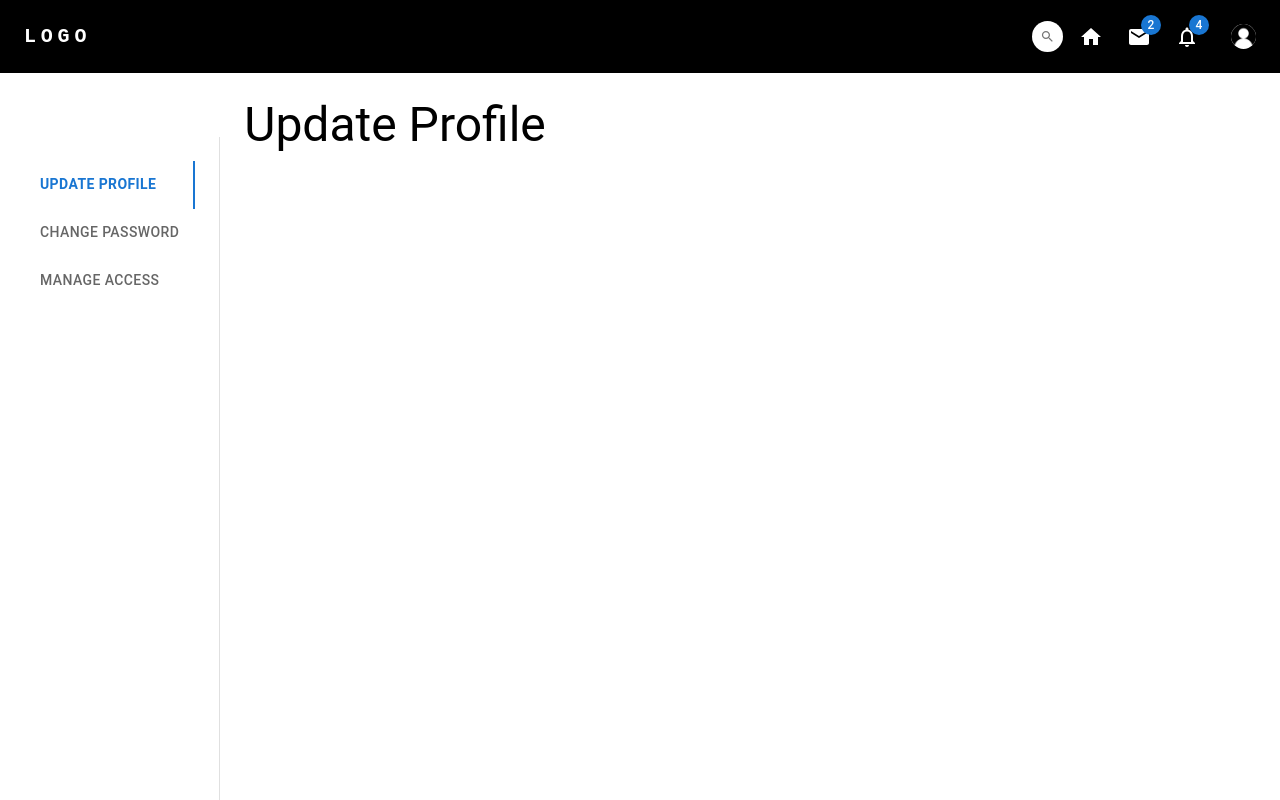
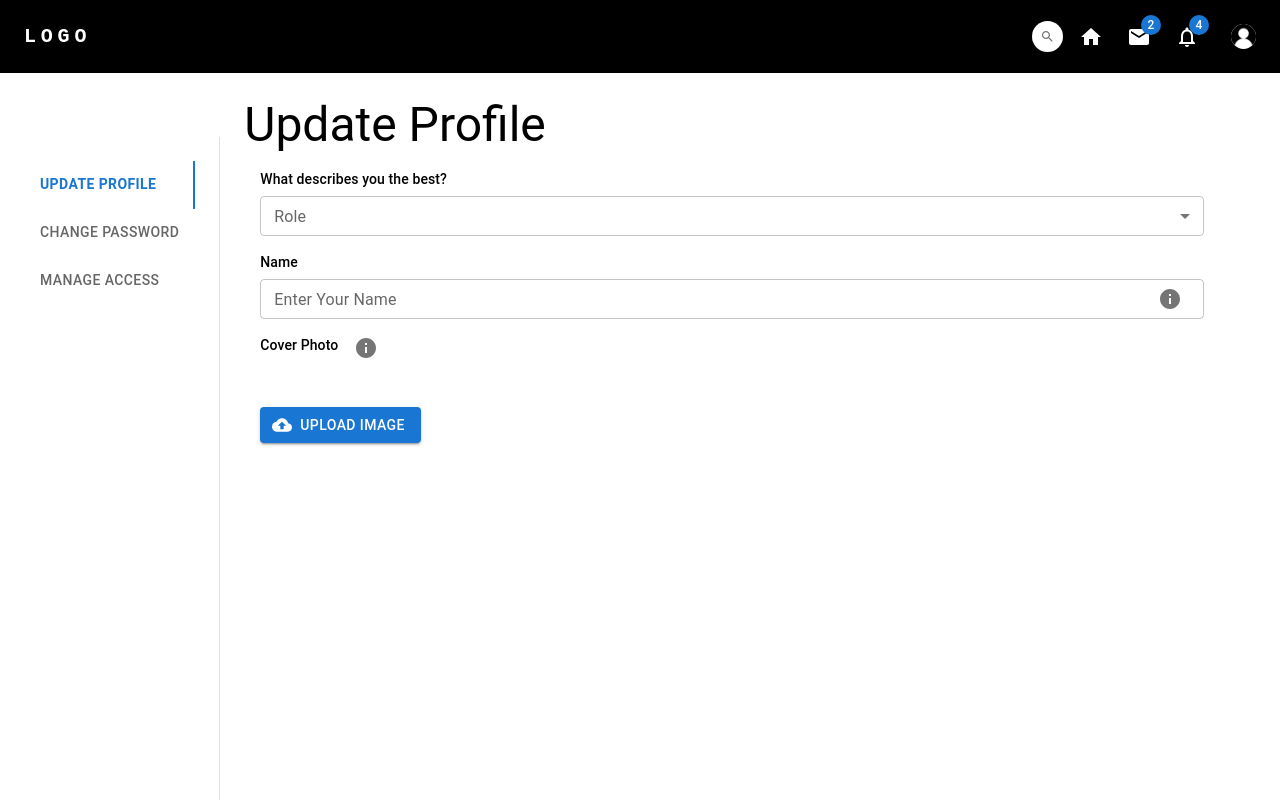
Before and after one commit to N-kapila/models-site, a Next.js app: page / in a window 1280 px wide. Shown: the top 800 px of the page. Built offline with nearby package versions, Linux system fonts and the light colour scheme.

Commit message:
profile settings commit one

```diff
--- /dev/null
+++ b/src/app/user-settings/accessSettings.tsx
@@ -0,0 +1,15 @@
+"use client";
+
+import React from "react";
+import { Box, Tabs, Tab, Typography } from "@mui/material";
+
+const AccessSettings: React.FC = () => {
+  return (
+    <div>
+      <h1>Access Settings</h1>
+      {/* Add your Password Settings UI here */}
+    </div>
+  );
+};
+
+export default AccessSettings;
--- a/src/app/user-settings/page.tsx
+++ b/src/app/user-settings/page.tsx
@@ -2,6 +2,9 @@
 
 import React from "react";
 import { Box, Tabs, Tab, Typography } from "@mui/material";
+import ProfileSettings from "./profileSettings";
+import PasswordSettings from "./passwordSettings";
+import AccessSettings from "./accessSettings";
 
 interface TabPanelProps {
   children?: React.ReactNode;
@@ -19,6 +22,7 @@ function TabPanel(props: TabPanelProps) {
       id={`vertical-tabpanel-${index}`}
       aria-labelledby={`vertical-tab-${index}`}
       {...other}
+      style={{ width: "80%" }}
     >
       {value === index && <Box sx={{ p: 3 }}>{children}</Box>}
     </div>
@@ -104,16 +108,19 @@ const Page: React.FC = () => {
         <TabPanel value={value} index={0}>
           <Typography variant="h3" gutterBottom>
             Update Profile
+            <ProfileSettings />
           </Typography>
         </TabPanel>
         <TabPanel value={value} index={1}>
           <Typography variant="h3" gutterBottom>
             Change Password
+            <PasswordSettings />
           </Typography>
         </TabPanel>
         <TabPanel value={value} index={2}>
           <Typography variant="h3" gutterBottom>
             Manage Access
+            <AccessSettings />
           </Typography>
         </TabPanel>
       </Box>
@@ -152,16 +159,19 @@ const Page: React.FC = () => {
         <CustomTabPanel value={value} index={0}>
           <Typography variant="h5" gutterBottom>
             Update Profile
+            <ProfileSettings />
           </Typography>
         </CustomTabPanel>
         <CustomTabPanel value={value} index={1}>
           <Typography variant="h5" gutterBottom>
             Change Password
+            <PasswordSettings />
           </Typography>
         </CustomTabPanel>
         <CustomTabPanel value={value} index={2}>
           <Typography variant="h5" gutterBottom>
             Manage Access
+            <AccessSettings />
           </Typography>
         </CustomTabPanel>
       </Box>
--- /dev/null
+++ b/src/app/user-settings/passwordSettings.tsx
@@ -0,0 +1,15 @@
+"use client";
+
+import React from "react";
+import { Box, Tabs, Tab, Typography } from "@mui/material";
+
+const PasswordSettings: React.FC = () => {
+  return (
+    <div>
+      <h1>Password Settingssssss</h1>
+      {/* Add your Password Settings UI here */}
+    </div>
+  );
+};
+
+export default PasswordSettings;
--- /dev/null
+++ b/src/app/user-settings/profileSettings.tsx
@@ -0,0 +1,164 @@
+"use client";
+
+import React, { useState } from "react";
+import {
+  Box,
+  Typography,
+  FormControl,
+  Select,
+  SelectChangeEvent,
+  MenuItem,
+  InputLabel,
+  TextField,
+  Tooltip,
+  InputAdornment,
+  IconButton,
+  Button,
+} from "@mui/material";
+import InfoIcon from "@mui/icons-material/Info";
+import { styled } from "@mui/material/styles";
+import CloudUploadIcon from "@mui/icons-material/CloudUpload";
+
+const VisuallyHiddenInput = styled("input")({
+  clip: "rect(0 0 0 0)",
+  clipPath: "inset(50%)",
+  height: 1,
+  overflow: "hidden",
+  position: "absolute",
+  bottom: 0,
+  left: 0,
+  whiteSpace: "nowrap",
+  width: 1,
+});
+
+const ProfileSettings: React.FC = () => {
+  const [role, setRole] = React.useState("");
+  const [image, setImage] = useState<string | ArrayBuffer | null>(null);
+
+  const handleImageChange = (event: React.ChangeEvent<HTMLInputElement>) => {
+    const file = event.target.files?.[0];
+    if (file) {
+      const reader = new FileReader();
+      reader.onloadend = () => {
+        setImage(reader.result);
+      };
+      reader.readAsDataURL(file);
+    }
+  };
+
+  const handleChange = (event: SelectChangeEvent<string>) => {
+    setRole(event.target.value);
+  };
+  return (
+    <Box sx={{ flexGrow: 1, p: 2 }}>
+      <Box>
+        <Typography variant="subtitle2" gutterBottom>
+          What describes you the best?
+        </Typography>
+        <FormControl fullWidth size="small">
+          <InputLabel id="demo-simple-select-label">Role</InputLabel>
+          <Select
+            labelId="demo-simple-select-label"
+            id="demo-simple-select"
+            value={role}
+            label="Role"
+            onChange={handleChange}
+          >
+            <MenuItem value={10}>Visitor</MenuItem>
+            <MenuItem value={20}>Photographer</MenuItem>
+            <MenuItem value={30}>Model</MenuItem>
+          </Select>
+        </FormControl>
+      </Box>
+
+      <Box>
+        <Typography variant="subtitle2" gutterBottom>
+          Name
+        </Typography>
+
+        <TextField
+          fullWidth
+          label="Enter Your Name"
+          id="fullWidth"
+          size="small"
+          InputProps={{
+            endAdornment: (
+              <InputAdornment position="end">
+                <Tooltip
+                  title="This is the name displayed on your profile. Make sure to use your real name."
+                  arrow
+                >
+                  <IconButton>
+                    <InfoIcon />
+                  </IconButton>
+                </Tooltip>
+              </InputAdornment>
+            ),
+          }}
+        />
+      </Box>
+
+      <Box display="flex" alignItems="center">
+        <Box>
+          <Box sx={{ display: "flex", alignItems: "center", mb: 4 }}>
+            <Typography variant="subtitle2" gutterBottom>
+              Cover Photo
+            </Typography>
+            <InputAdornment position="end">
+              <Tooltip title="1000px x 200px image is recommended." arrow>
+                <IconButton>
+                  <InfoIcon />
+                </IconButton>
+              </Tooltip>
+            </InputAdornment>
+          </Box>
+
+          <Box
+            component="img"
+            src={image as string}
+            alt="Cover Photo"
+            sx={{
+              width: "500px",
+              height: "300px",
+              borderRadius: 1,
+              marginRight: "50px",
+              display: image ? "block" : "none",
+            }}
+          />
+          <Button
+            component="label"
+            variant="contained"
+            startIcon={<CloudUploadIcon />}
+          >
+            Upload Image
+            <VisuallyHiddenInput type="file" onChange={handleImageChange} />
+          </Button>
+        </Box>
+      </Box>
+
+      {/* <Typography variant="subtitle2" gutterBottom>
+        What describes you the best?
+      </Typography>
+      <Typography variant="subtitle2" gutterBottom>
+        What describes you the best?
+      </Typography>
+      <Typography variant="subtitle2" gutterBottom>
+        What describes you the best?
+      </Typography>
+      <Typography variant="subtitle2" gutterBottom>
+        What describes you the best?
+      </Typography>
+      <Typography variant="subtitle2" gutterBottom>
+        What describes you the best?
+      </Typography>
+      <Typography variant="subtitle2" gutterBottom>
+        What describes you the best?
+      </Typography>
+      <Typography variant="subtitle2" gutterBottom>
+        What describes you the best?
+      </Typography> */}
+    </Box>
+  );
+};
+
+export default ProfileSettings;
```
